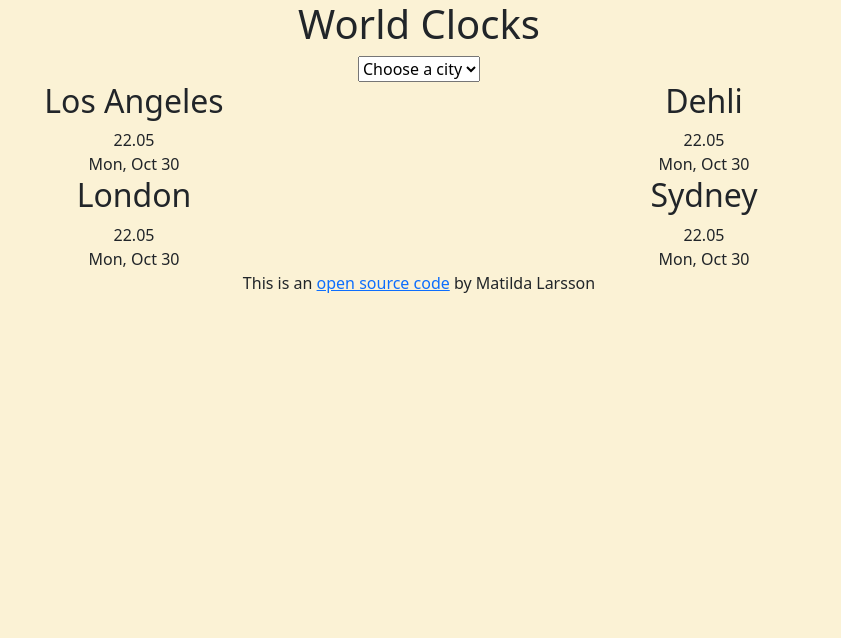
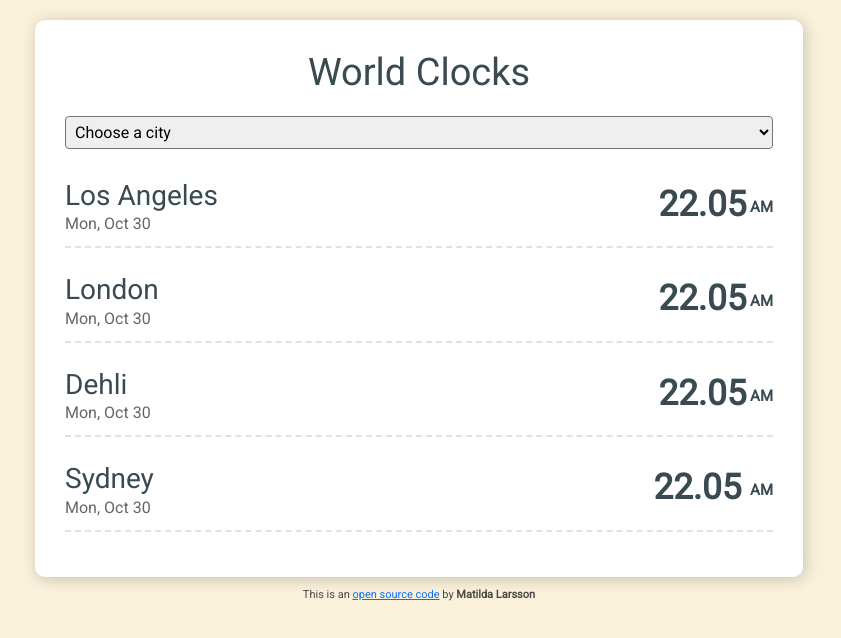
Before and after one commit to MatildaHJ/world-clock, a plain HTML site: page index.html in a window 1280 px wide. Shown: the whole page, without its empty margins (221-1062 px from the left). Drawn offline with nearby package versions, Linux system fonts and the light colour scheme.

Commit message:
css changes

```diff
--- a/index.html
+++ b/index.html
@@ -3,6 +3,12 @@
   <head>
     <meta charset="UTF-8" />
     <meta name="viewport" content="width=device-width, initial-scale=1.0" />
+    <link rel="preconnect" href="https://fonts.googleapis.com" />
+    <link rel="preconnect" href="https://fonts.gstatic.com" crossorigin />
+    <link
+      href="https://fonts.googleapis.com/css2?family=Roboto&display=swap"
+      rel="stylesheet"
+    />
     <link
       href="https://cdn.jsdelivr.net/npm/bootstrap@5.3.2/dist/css/bootstrap.min.css"
       rel="stylesheet"
@@ -32,23 +38,40 @@
         <option value="Sydney">Tokyo</option>
         <option value="Barcelona">Auckland</option>
       </select>
-      <div class="row">
-        <div class="col-md-6">
+      <div class="city">
+        <div>
           <h2 id="LosAngeles">Los Angeles</h2>
-          <div class="time">22.05</div>
-          <div class="date">Mon, Oct 30</div>
-          <h2 id="London">London</h2>
-          <div class="time">22.05</div>
+
           <div class="date">Mon, Oct 30</div>
         </div>
-        <div class="col-md-6">
-          <h2 id="Delhi">Dehli</h2>
-          <div class="time">22.05</div>
-          <div class="date">Mon, Oct 30</div>
-          <h2 id="Sydney">Sydney</h2>
-          <div class="time">22.05</div>
+        <div class="time">22.05<small> AM</small></div>
+      </div>
+
+      <div class="city">
+        <div>
+          <h2 id="London">London</h2>
+
           <div class="date">Mon, Oct 30</div>
         </div>
+        <div class="time">22.05<small> AM</small></div>
+      </div>
+
+      <div class="city">
+        <div>
+          <h2 id="London">Dehli</h2>
+
+          <div class="date">Mon, Oct 30</div>
+        </div>
+        <div class="time">22.05<small> AM</small></div>
+      </div>
+
+      <div class="city">
+        <div>
+          <h2 id="London">Sydney</h2>
+
+          <div class="date">Mon, Oct 30</div>
+        </div>
+        <div class="time">22.05 <small> AM</small></div>
       </div>
     </div>
 
@@ -57,7 +80,7 @@
       <a href="https://github.com/MatildaHJ/world-clock" target="_blank"
         >open source code</a
       >
-      by Matilda Larsson
+      by <strong>Matilda Larsson</strong>
     </footer>
     <script src="src/index.js"></script>
   </body>
--- a/src/styles.css
+++ b/src/styles.css
@@ -1,8 +1,63 @@
 body {
-  background: #fbf2d5;
+  background: #f9f1da;
+  font-family: "Roboto", sans-serif;
 }
-
-.container,
+.container {
+  max-width: 60%;
+  margin: 0 auto;
+  background: white;
+  padding: 30px;
+  box-shadow: 2px 2px 15px rgba(0, 0, 0, 0.2);
+  border-radius: 10px;
+  margin-top: 20px;
+}
+h1 {
+  font-size: 38px;
+}
+h1,
+h2,
+.time {
+  color: #394a51;
+}
+h2 {
+  margin: 0;
+  font-size: 28px;
+}
+.date {
+  opacity: 0.7;
+}
+h1,
 footer {
   text-align: center;
 }
+.city {
+  display: flex;
+  justify-content: space-between;
+  margin: 15px 0;
+  padding: 10px 0;
+  border-bottom: 2px dashed rgba(127, 169, 155, 0.3);
+}
+.time {
+  justify-content: flex-end;
+  font-size: 35px;
+  font-weight: bold;
+}
+.time small {
+  font-size: 15px;
+  vertical-align: middle;
+}
+#city-select {
+  display: block;
+  width: 100%;
+  padding: 5px;
+  border-radius: 4px;
+  margin: 20px 0;
+}
+hr {
+  color: #7fa99b;
+}
+footer {
+  margin-top: 10px;
+  font-size: 11px;
+  color: rgba(0, 0, 0, 0.7);
+}
```
